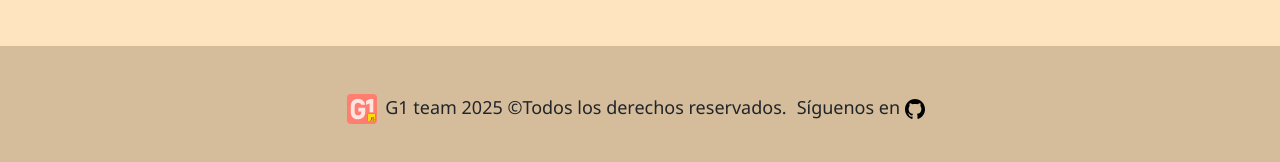
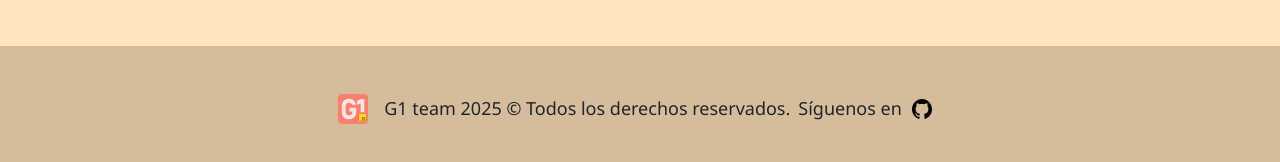
Before and after one commit to G1-Bootcamp-FullStack-JS-2025/ae6_team-cineflash, a plain HTML site: page index.html in a window 1280 px wide. Shown: the part 2191-2353 px from the top of the page. Drawn offline with nearby package versions, Linux system fonts and the light colour scheme.

Commit message:
docs: corrige readme por link malo
style: corrige alineación del contenido del footer

```diff
--- a/assets/css/style.css
+++ b/assets/css/style.css
@@ -23,8 +23,6 @@ footer img {
 }
 
 footer a {
-  margin-left: 10px;
-
   text-decoration: none;
   color: inherit;
   font-weight: 500;
@@ -35,8 +33,8 @@ footer a:hover {
 }
 
 footer a img {
+  margin: 0 10px;
   height: 20px;
-  text-align: middle;
 }
 
 .btn {
--- a/index.html
+++ b/index.html
@@ -238,10 +238,10 @@
     </div>
   </div>
 
-  <footer class="d-flex align-content-center mt-5 justify-content-center text-center py-5">
-    <img src="./assets/utils/logo.svg" alt="" height="30"> G1 team 2025 &copy;
-    <span>Todos los derechos reservados.</span>
-    <a href="https://github.com/G1-Bootcamp-FullStack-JS-2025">Síguenos en <img src="./assets/utils/link-g1.svg" alt=""></a>
+  <footer class="d-flex align-items-center mt-5 justify-content-center py-5">
+    <img src="./assets/utils/logo.svg" alt="" height="30">
+    <span class="mx-2">G1 team 2025 &copy; Todos los derechos reservados.</span>
+    <a class="d-flex align-items-center justify-content-center" href="https://github.com/G1-Bootcamp-FullStack-JS-2025">Síguenos en <img src="./assets/utils/link-g1.svg" alt=""></a>
   </footer>
 
   <script>
```
Also changed, not shown: 1 other file.
